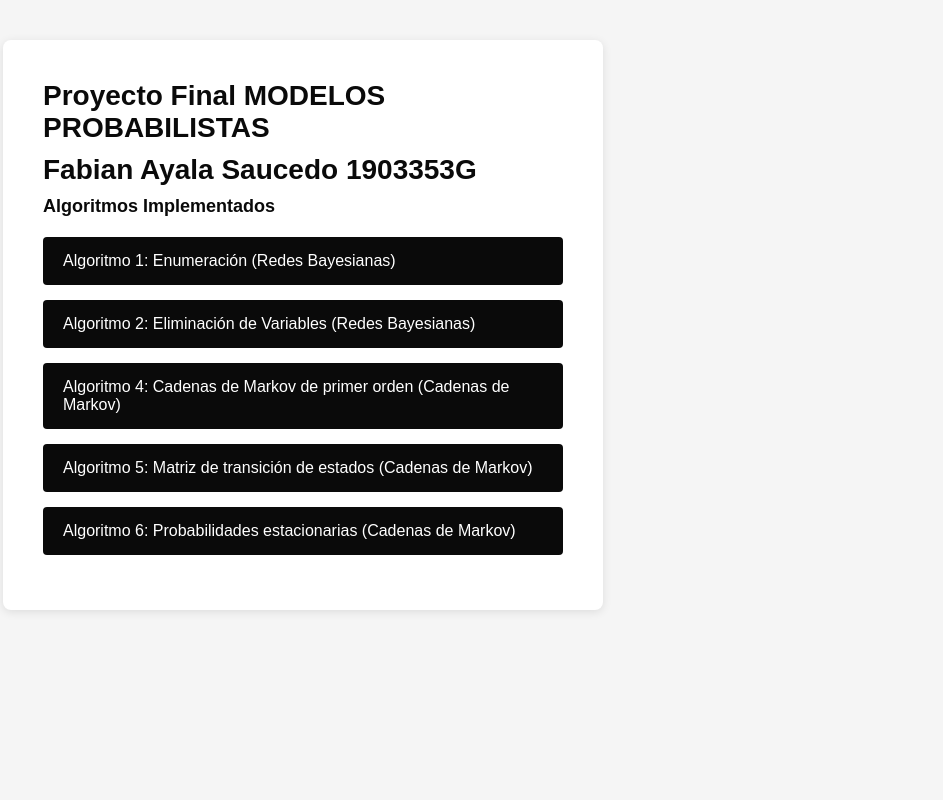
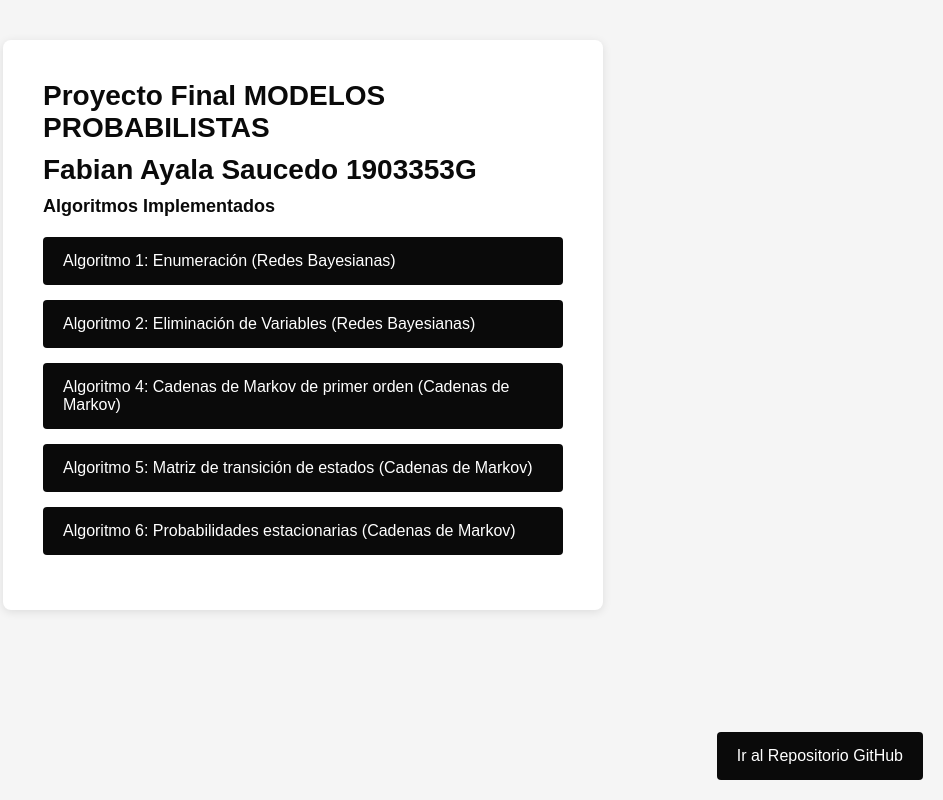
Before and after one commit to FabianAyala1903353g/Proyecto_Modelos_Probabilistas, a plain HTML site: page index.html in a window 1280 px wide. Shown: the whole page, without its empty margins (337-1280 px from the left). Drawn offline with Linux system fonts and the light colour scheme.

Commit message:
boton repositorio

```diff
--- a/index.html
+++ b/index.html
@@ -66,6 +66,22 @@
             color: #999;
             font-size: 12px;
         }
+
+        .github-btn {
+            position: fixed;
+            bottom: 20px;
+            right: 20px;
+            padding: 15px 20px;
+            background: #0A0A0A;
+            color: white;
+            text-decoration: none;
+            border-radius: 4px;
+            transition: background 0.3s;
+        }
+
+        .github-btn:hover {
+            background: #1a1a1a;
+        }
     </style>
 </head>
 <body>
@@ -101,5 +117,11 @@
             </li>
         </ul>
     </div>
+
+    <a href="https://github.com/FabianAyala1903353g/Proyecto_Modelos_Probabilistas"
+       target="_blank"
+       class="github-btn">
+        Ir al Repositorio GitHub
+    </a>
 </body>
 </html>
```
